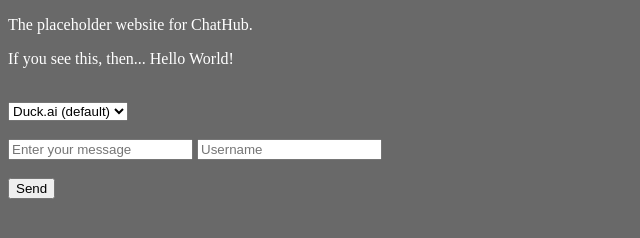
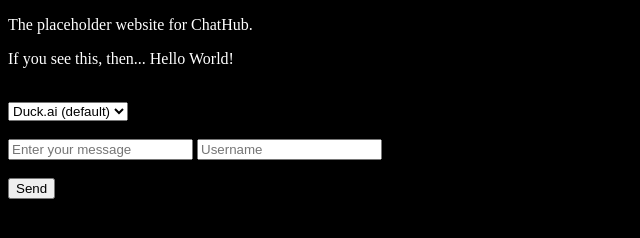
Before and after one commit to FilipAgain2763/chat-hub, a plain HTML site: page docs/index.html in a window 1280 px wide. Shown: the whole page, without its empty margins (0-640 px from the left). Drawn offline with Linux system fonts and the light colour scheme.

Commit message:
background

```diff
--- a/docs/index.html
+++ b/docs/index.html
@@ -4,7 +4,7 @@
     <head>
       <style>
         body {
-          background-color:dimgray
+          background-color: black;
         }
         p {
           color: white;
```
